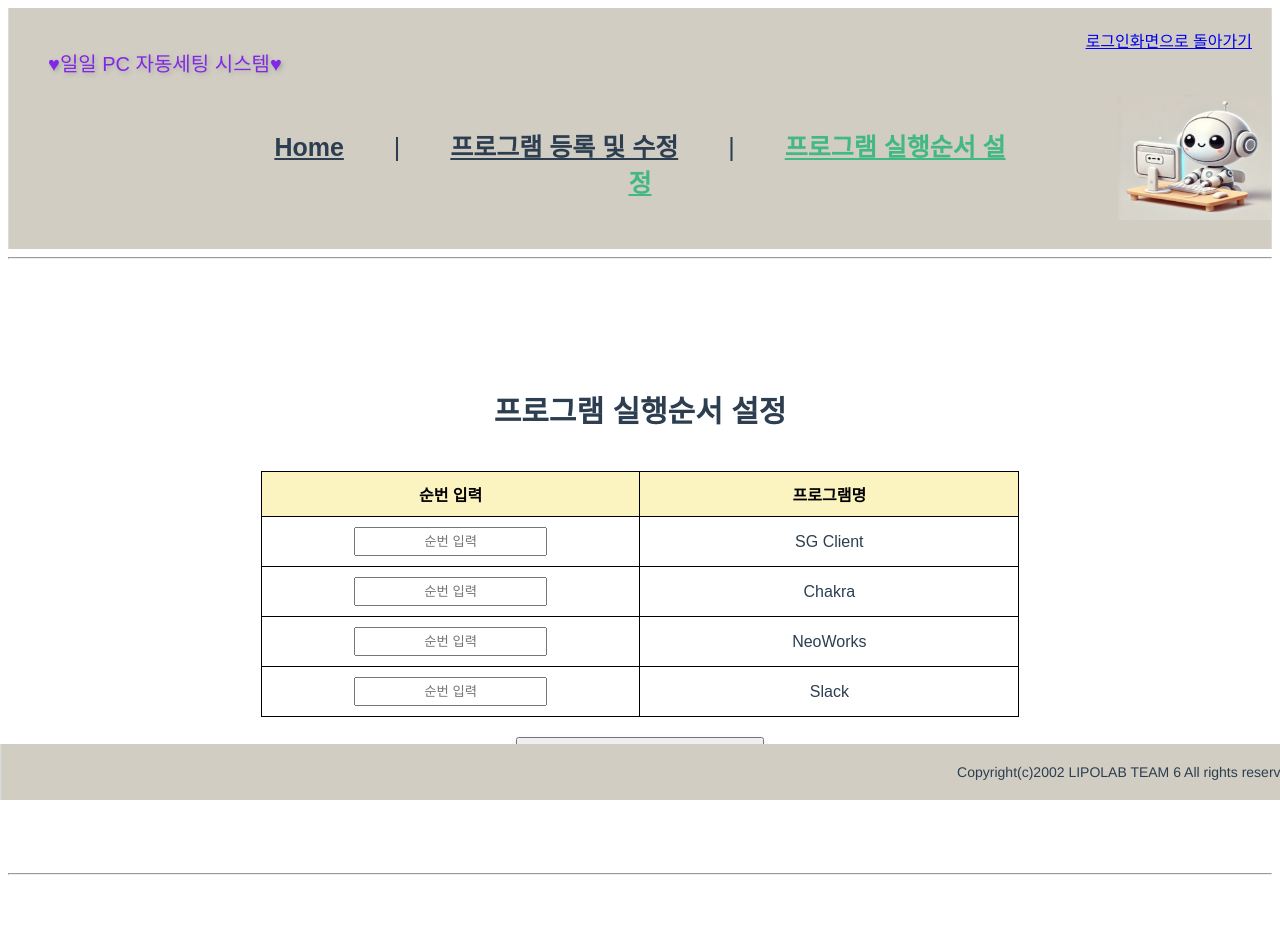
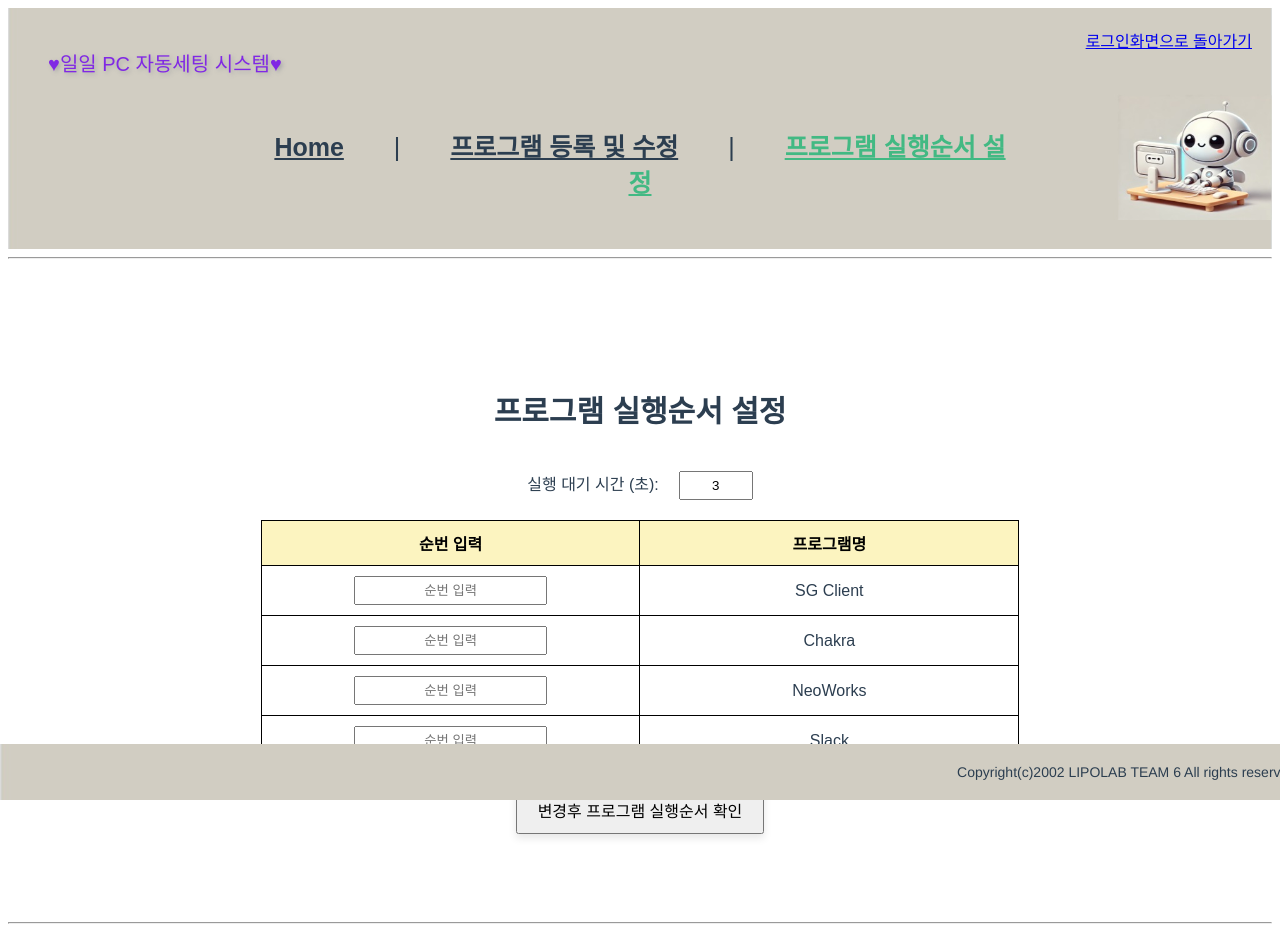
Before and after one commit to lewinasong/repo_lab_ch6_sample, a Vue app in the folder frontend/: page /PagePgmDtl in a window 1280 px wide. Before the commit the page ends 883 px from the top, so only its background shows below. Built offline with nearby package versions, Linux system fonts and the light colour scheme; a web font is replaced by a local one.

Commit message:
실행대기시간추가

```diff
--- a/frontend/src/views/PagePgmDtl.vue
+++ b/frontend/src/views/PagePgmDtl.vue
@@ -1,6 +1,19 @@
 <template>
   <div class="container">
     <h1>프로그램 실행순서 설정</h1>
+
+    <!-- 실행 대기 시간 입력 필드 추가 -->
+    <div class="delay-container">
+      <label for="wait-time">실행 대기 시간 (초):</label>
+      <input
+        type="text"
+        id="wait-time"
+        v-model="waitTime"
+        placeholder="예: 3"
+        min="0"
+        class="wait-time-input"
+      />
+    </div>
 
     <!-- 프로그램 순서 입력 폼 -->
     <table class="fixed-table">
@@ -54,66 +67,58 @@
 export default {
   data() {
     return {
-      // 프로그램 목록
       programs: [
         { id: 1, name: "SG Client", order: '' },
         { id: 2, name: "Chakra", order: '' },
         { id: 3, name: "NeoWorks", order: '' },
         { id: 4, name: "Slack", order: '' }
       ],
-      sortedPrograms: []
+      sortedPrograms: [],
+      waitTime: 3 // 기본 실행 대기 시간
     };
   },
   methods: {
-    // 순번 유효성 검사 (0 이상의 숫자인지 확인)
     validateOrder(program) {
       if (!/^\d*$/.test(program.order) || (program.order !== '' && parseInt(program.order) <= 0)) {
         program.order = '';
         alert('0 이상의 숫자를 입력하세요.');
       }
     },
-    // 중복된 순번이 있는지 확인하는 메서드
     hasDuplicateOrders() {
       const orders = this.programs.map(program => program.order).filter(order => order !== '');
       const uniqueOrders = new Set(orders);
       return uniqueOrders.size !== orders.length;
     },
-    // 순번이 입력되지 않은 프로그램이 있는지 확인하는 메서드
     hasEmptyOrders() {
       return this.programs.some(program => program.order === '');
     },
-    // 입력된 순번 중 프로그램 수보다 큰 값이 있는지 확인하는 메서드
     hasOrderExceedingProgramCount() {
       const maxOrder = Math.max(...this.programs.map(program => parseInt(program.order) || 0));
       return maxOrder > this.programs.length;
     },
-    // 입력된 순번에 따라 프로그램 목록 정렬
     sortPrograms() {
-      // 순번 입력 완료 여부 체크
       if (this.hasEmptyOrders()) {
         alert('순번입력이 완료되지 않았습니다. 확인 후 진행해주세요.');
         return;
       }
-
-      // 중복된 순번 체크
       if (this.hasDuplicateOrders()) {
         alert('중복된 순번이 있습니다. 순번을 확인해주세요.');
         return;
       }
-
-      // 프로그램 수보다 순번이 큰지 체크
       if (this.hasOrderExceedingProgramCount()) {
         alert('순번은 ' + this.programs.length + '이하로 입력해주세요');
         return;
       }
-
-      // 순번이 유효한 프로그램만 필터링하여 정렬
       this.sortedPrograms = this.programs
         .filter(program => program.order !== '' && parseInt(program.order) > 0)
         .sort((a, b) => parseInt(a.order) - parseInt(b.order));
     },
-    // 저장 버튼 클릭 시 확인 메시지
     confirmSave() {
+      if (this.waitTime < 3) {
+        alert('실행대기시간은 3초이상 설정 가능합니다.');
+        return;
+      }
+
       const confirmation = confirm('설정한 순서로 실행파일이 생성됩니다. 계속하시겠습니까?');
       if (confirmation) {
         this.savePrograms();
@@ -121,24 +126,15 @@ export default {
         alert('작업이 취소되었습니다.');
       }
     },
-    // .bat 파일 생성
     savePrograms() {
-      // .bat 파일의 내용을 작성
       let batContent = '@echo off\nchcp 65001 > nul\n\necho Starting all programs...\n\n';
-
-      // 예시 프로그램 실행 명령어 추가
-      batContent += 'start "" "C:\\SET_PC\\Visual Studio Code.lnk"\n';
-      batContent += 'timeout /t 3 /nobreak > nul\n';
-      batContent += 'start "" "C:\\SET_PC\\Git Bash.lnk"\n';
-      batContent += 'timeout /t 3 /nobreak > nul\n';
-      batContent += 'start "" "C:\\SET_PC\\Slack.lnk"\n';
-
+      this.sortedPrograms.forEach(program => {
+        batContent += `start "" "${program.name}"\n`;
+        batContent += `timeout /t ${this.waitTime} /nobreak > nul\n`;
+      });
       batContent += '\necho All programs started.\npause\n';
 
-      // UTF-8 BOM 추가
       const utf8Bom = '\uFEFF';
-
-      // Blob을 생성하여 .bat 파일로 저장 (UTF-8 BOM 포함)
       const blob = new Blob([utf8Bom + batContent], { type: 'text/plain;charset=utf-8' });
       const url = URL.createObjectURL(blob);
       const link = document.createElement('a');
@@ -156,7 +152,6 @@ export default {
 </script>
 
 <style scoped>
-/* 스타일 설정은 이전과 동일 */
 @font-face {
   font-family: 'KCCMurukmuruk';
   src: url('@/fonts/KCCMurukmuruk.ttf') format('truetype');
@@ -174,6 +169,16 @@ h1 {
   text-align: center;
   font-size: 30px;
   padding: 20px 0;
+}
+
+.delay-container label {
+  margin-right: 20px; /* 라벨과 입력창 사이의 간격 */
+}
+
+.wait-time-input {
+  width: 60px; /* 가로 길이 조정 */
+  padding: 5px;
+  text-align: center;
 }
 
 table {
```
